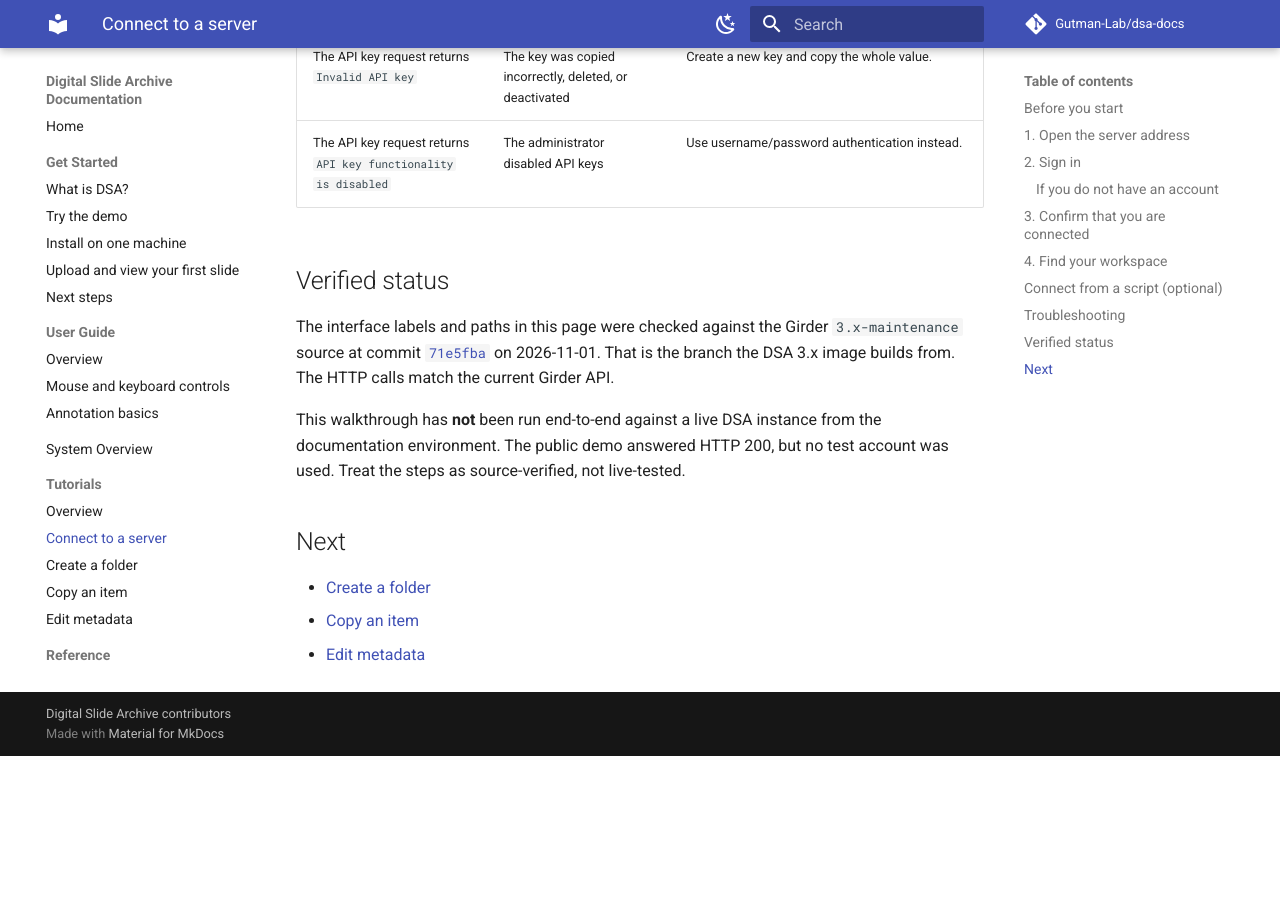
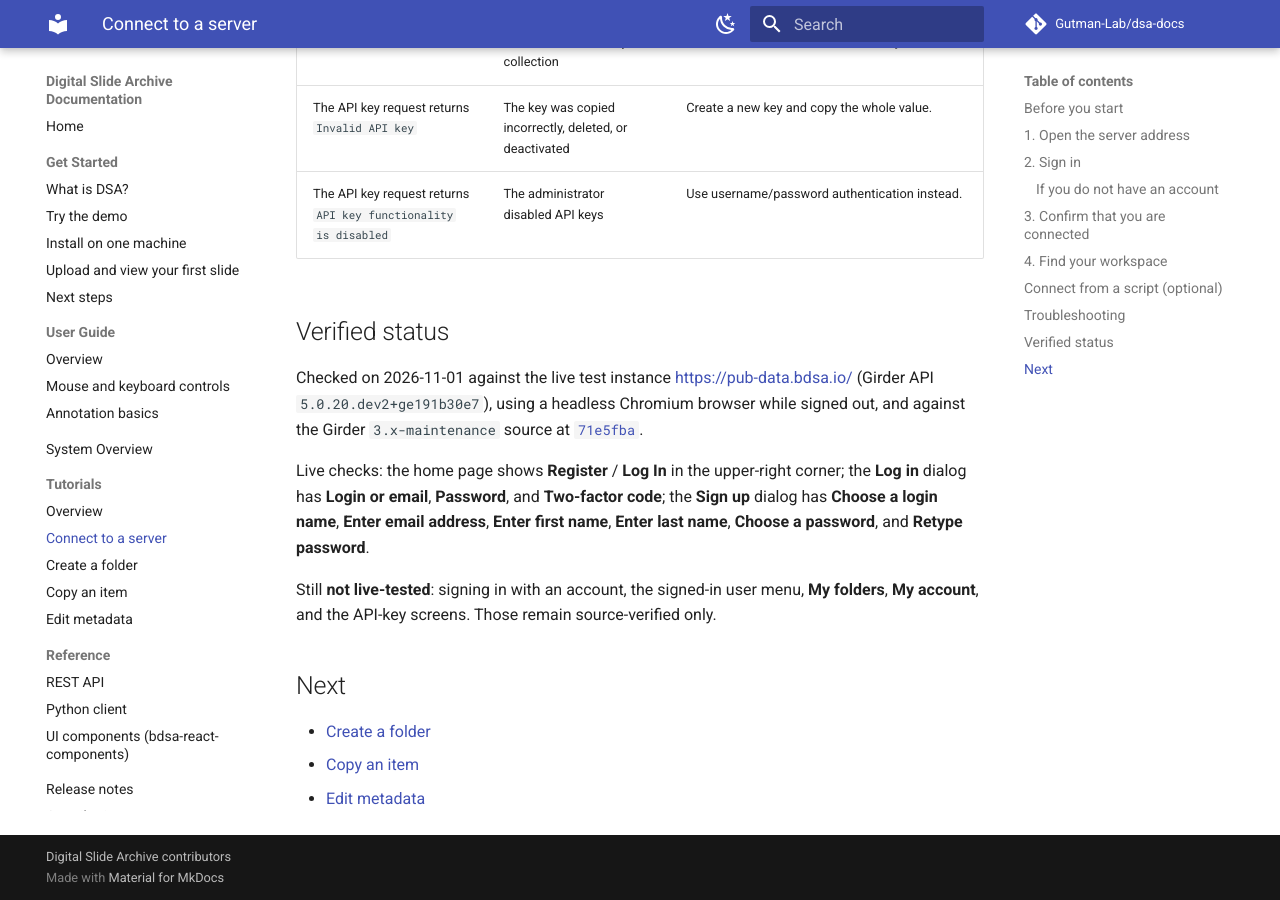
Before and after one commit to Gutman-Lab/dsa-docs, an MkDocs documentation site: the page built from docs/tutorials/connect.md, in a window 1280 px wide and 900 px high, scrolled down 3493 px. Built offline with MkDocs 1.6.1 and Material for MkDocs 9.7.7, drawn with Linux system fonts in a browser that asks for light colours; comment, search, counter and statistics services are not loaded; before the commit the page ends 4249 px from its top, so only the background shows below that; some of the changed text lies outside the part shown.

Commit message:
Check tutorial labels against the live DSA instance

```diff
--- a/docs/tutorials/connect.md
+++ b/docs/tutorials/connect.md
@@ -46,6 +46,8 @@ You should see the DSA home page with a navigation bar across the top and
 
 1. Select **Log In** in the upper-right corner.
 2. In the **Log in** dialog, enter your **Login or email** and **Password**.
+   If two-factor authentication is enabled on your account, also enter the
+   **Two-factor code**.
 3. Select **Login**.
 
 The default administrator account on a fresh reference install is `admin` with
@@ -55,7 +57,7 @@ password `password`. Change that password immediately; see
 ### If you do not have an account
 
 If the server allows self-registration, the **Register** link is shown next to
-**Log In**. Select it and fill in:
+**Log In**. Select it and fill in the **Sign up** dialog:
 
 - **Choose a login name**
 - **Enter email address**
@@ -139,15 +141,21 @@ rather than storing it indefinitely.
 
 ## Verified status
 
-The interface labels and paths in this page were checked against the Girder
-`3.x-maintenance` source at commit
-[`71e5fba`](https://github.com/girder/girder/commit/71e5fba) on 2026-11-01.
-That is the branch the DSA 3.x image builds from. The HTTP calls match the
-current Girder API.
+Checked on 2026-11-01 against the live test instance
+<https://pub-data.bdsa.io/> (Girder API `5.0.20.dev2+ge191b30e7`), using a
+headless Chromium browser while signed out, and against the Girder
+`3.x-maintenance` source at
+[`71e5fba`](https://github.com/girder/girder/commit/71e5fba).
 
-This walkthrough has **not** been run end-to-end against a live DSA instance
-from the documentation environment. The public demo answered HTTP 200, but no
-test account was used. Treat the steps as source-verified, not live-tested.
+Live checks: the home page shows **Register** / **Log In** in the upper-right
+corner; the **Log in** dialog has **Login or email**, **Password**, and
+**Two-factor code**; the **Sign up** dialog has **Choose a login name**,
+**Enter email address**, **Enter first name**, **Enter last name**, **Choose a
+password**, and **Retype password**.
+
+Still **not live-tested**: signing in with an account, the signed-in user menu,
+**My folders**, **My account**, and the API-key screens. Those remain
+source-verified only.
 
 ## Next
 
```
Also changed, not shown: SOURCES.md (+4 -4 lines), docs/tutorials/copy-an-item.md (+7 -6 lines), docs/tutorials/create-a-folder.md (+12 -9 lines), docs/tutorials/edit-metadata.md (+7 -5 lines), docs/tutorials/index.md (+4 -2 lines).
